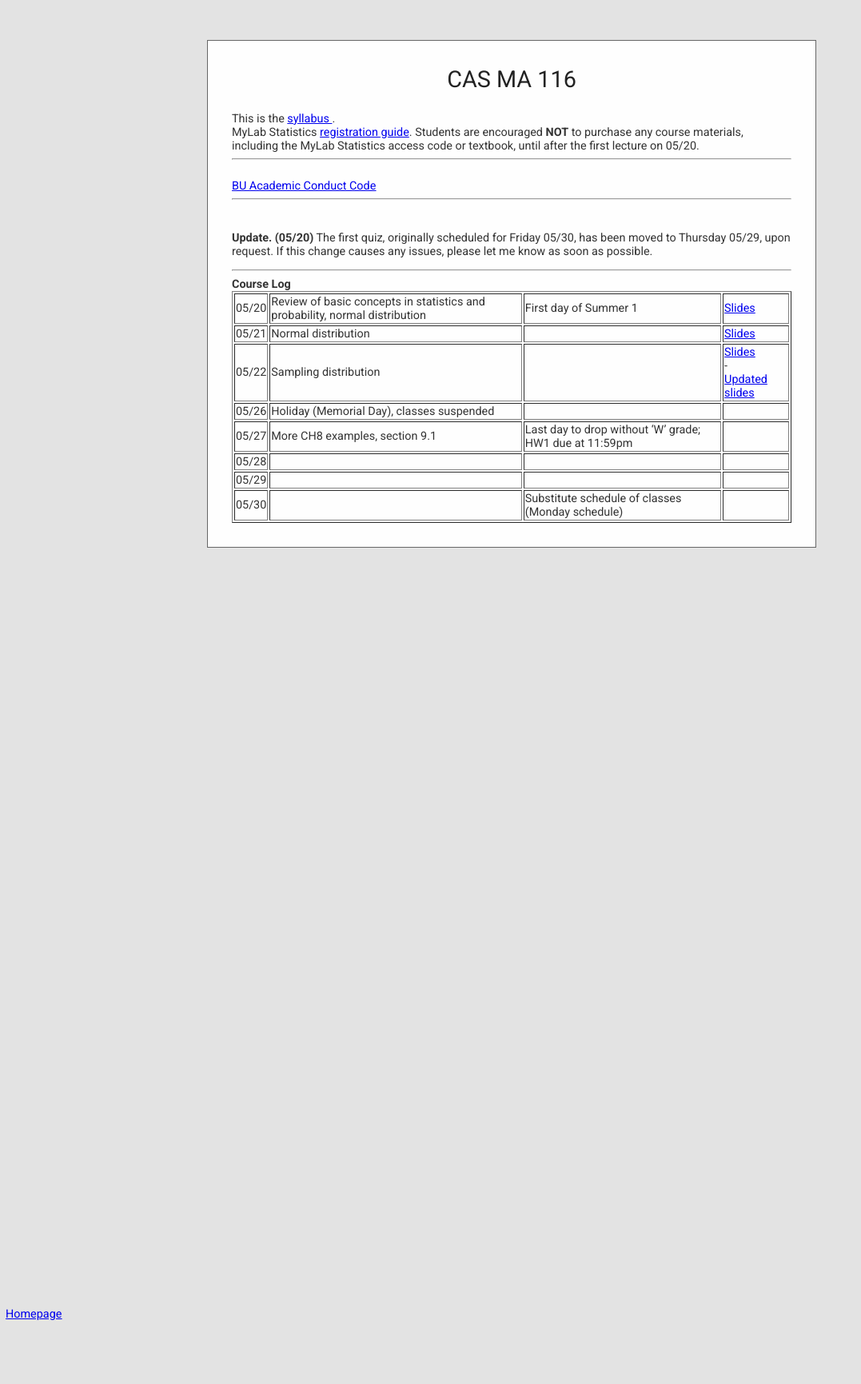
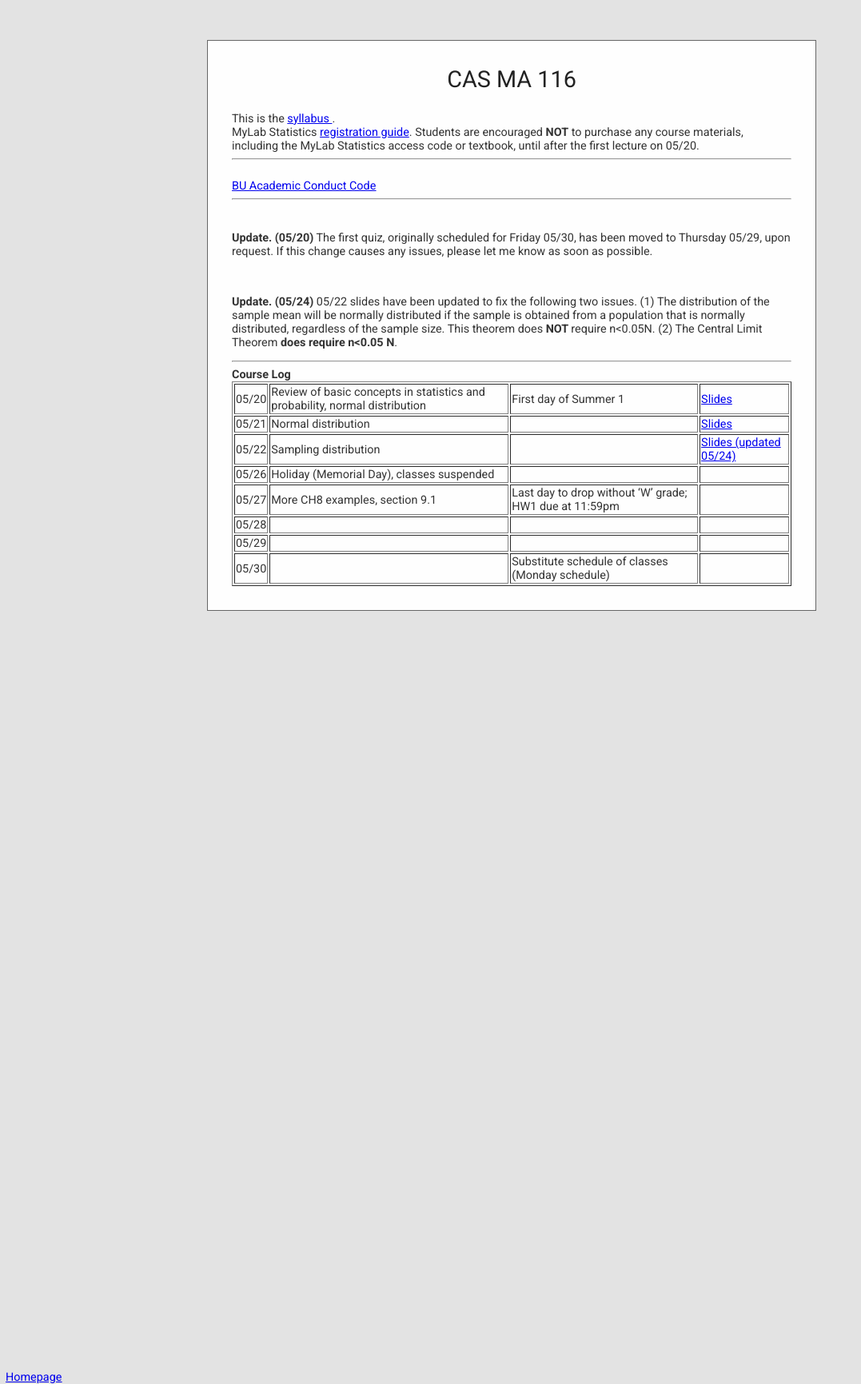
Before and after one commit to cesail/cesail.github.io, a Jekyll site: the page built from courses/25s1ma116/index.html, in a window 1280 px wide. Shown: the whole page at 80% size, without its empty margins (0-1077 px from the left). Built offline with Jekyll 4.4.1, drawn with Linux system fonts in a browser that asks for light colours; some web fonts are replaced; a script that is not in the unit is left out; before the commit the page ends 1652 px from its top, so only the background shows below that.

Commit message:
Update index.html

```diff
--- a/courses/25s1ma116/index.html
+++ b/courses/25s1ma116/index.html
@@ -73,6 +73,11 @@
 
 <p><b>Update. (05/20)</b>  The first quiz, originally scheduled for Friday 05/30, has been moved to Thursday 05/29, upon request.
 If this change causes any issues, please let me know as soon as possible.
+</p><br>
+
+<p><b>Update. (05/24)</b>  05/22 slides have been updated to fix the following two issues. (1) The distribution of the sample mean will be normally
+  distributed if the sample is obtained from a population that is normally distributed, regardless of the sample size. This theorem does <b> NOT </b>
+  require n<0.05N. (2) The Central Limit Theorem  <b> does  require n<0.05 N</b>.
 </p>
 <hr>
 <b> Course Log</b> <br>
@@ -94,7 +99,7 @@
     <td> 05/22 </td>
     <td>Sampling distribution</td>
     <td></td>
-    <td>  <a href="0522.pdf"> Slides </a> <br> - <br> <a href="0522updated.pdf"> Updated slides </a> </td>
+    <td>  <a href="0522.pdf"> Slides (updated 05/24) </a> </td>
   </tr>
   <tr>
     <td> 05/26 </td>
```
